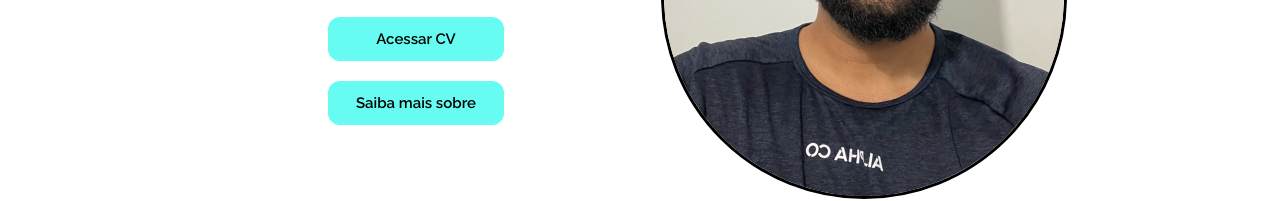
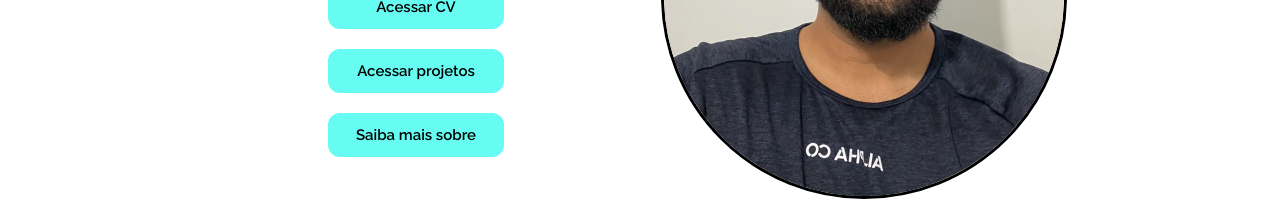
Before and after one commit to Yanzaum/my-website, a plain HTML site: page index.html in a window 1280 px wide. Shown: the part 507-708 px from the top of the page. Drawn offline with nearby package versions, Linux system fonts and the light colour scheme.

Commit message:
feat: added repositories github

```diff
--- a/index.html
+++ b/index.html
@@ -46,6 +46,7 @@
                 <h3>Web Developer</h3>
             </div>
             <a href="SOFTWARE ENGINEER - YAN DAVID.pdf" target="_blank">Acessar CV</a>
+            <a href="https://github.com/Yanzaum?tab=repositories" target="_blank">Acessar projetos</a>
             <a href="https://www.linkedin.com/in/yanzaum/" target="_blank">Saiba mais sobre</a>
         </div>
         <div class="image">
```
